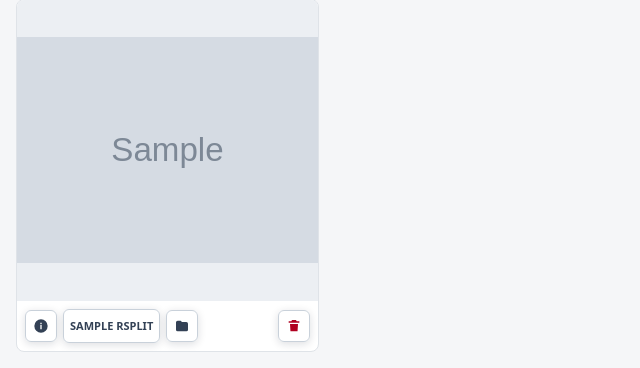
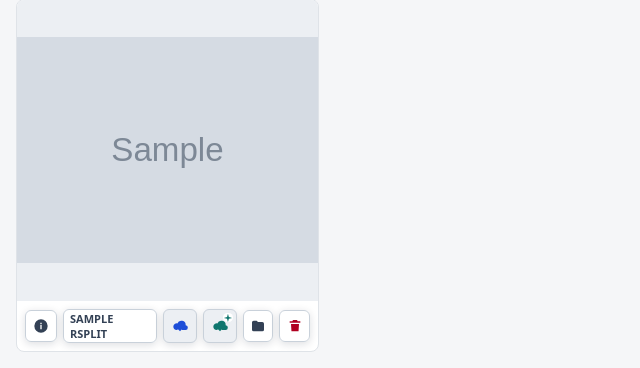
Before and after one commit to zoec98/imagegen-replicate, a Flask app: template src/imagegen/templates/index.html in a window 1280 px wide. Shown: the part 683-1051 px from the top of the page, without its empty margins (0-640 px from the left). Run offline with Flask 3, Linux system fonts and the light colour scheme; the template is opened without the code that fills it: most values are stand-ins (such as "Sample title", 1, 10 or a date in 2020); grey boxes marked "Sample" are stand-in pictures; parts of the project's set-up code (start-up, migrations or seed data) failed here and were passed over.

Commit message:
Ticket 14: Gallery Download Controls And Icons
- Add explicit normal download and clean download controls to each gallery item.
- Normal download uses a cloud-with-down-arrow icon.
- Clean download uses the same cloud-with-down-arrow icon with a small sparkle
  overlay offset to the right.
- Do not use disk icons for these actions.
- Keep current gallery actions compact and touch-friendly.
- Keep trash spacing and two-step delete behavior intact.
- Implement controls in both server-rendered gallery markup and JavaScript
  gallery refresh rendering.

```diff
--- a/src/imagegen/api_routes.py
+++ b/src/imagegen/api_routes.py
@@ -303,6 +303,11 @@ def _gallery_image_json(app: Flask, image: GalleryImage) -> dict[str, str | None
     payload = {
         "filename": image.filename,
         "url": image.url,
+        "download_url": url_for("image_download", filename=image.filename),
+        "clean_download_url": url_for(
+            "image_download_clean",
+            filename=image.filename,
+        ),
         "delete_url": url_for("api_delete_image", filename=image.filename),
         "metadata_url": image.metadata_url,
         "content_type": image.content_type,
--- a/src/imagegen/static/app.css
+++ b/src/imagegen/static/app.css
@@ -487,6 +487,8 @@ select {
 
 .gallery-action {
   padding: 0;
+  position: relative;
+  text-decoration: none;
   width: 2rem;
 }
 
@@ -500,6 +502,31 @@ select {
 .gallery-action:disabled {
   color: #94a3b8;
   cursor: not-allowed;
+}
+
+.gallery-action[aria-disabled="true"] {
+  color: #94a3b8;
+  cursor: not-allowed;
+  pointer-events: none;
+}
+
+.gallery-download {
+  color: #1d4ed8;
+}
+
+.gallery-download-clean {
+  color: #0f766e;
+  overflow: visible;
+}
+
+.gallery-download-clean .sparkle {
+  background: #ffffff;
+  border-radius: 999px;
+  height: 0.62rem;
+  position: absolute;
+  right: 0.18rem;
+  top: 0.18rem;
+  width: 0.62rem;
 }
 
 .gallery-delete {
--- a/src/imagegen/templates/index.html
+++ b/src/imagegen/templates/index.html
@@ -200,6 +200,27 @@
                 </svg>
               </button>
               {% endif %}
+              <a
+                class="gallery-action gallery-download"
+                href="{{ url_for('image_download', filename=image.filename) }}"
+                aria-label="Download {{ image.filename }}"
+              >
+                <svg aria-hidden="true" viewBox="0 0 24 24">
+                  <path d="M7 18a5 5 0 1 1 1-9.9A6.5 6.5 0 0 1 20.5 11 3.5 3.5 0 0 1 20 18h-5v-4h3l-6 6-6-6h3V9h4v5h3z"/>
+                </svg>
+              </a>
+              <a
+                class="gallery-action gallery-download-clean"
+                href="{{ url_for('image_download_clean', filename=image.filename) }}"
+                aria-label="Download clean {{ image.filename }}"
+              >
+                <svg aria-hidden="true" viewBox="0 0 24 24">
+                  <path d="M7 18a5 5 0 1 1 1-9.9A6.5 6.5 0 0 1 20.5 11 3.5 3.5 0 0 1 20 18h-5v-4h3l-6 6-6-6h3V9h4v5h3z"/>
+                </svg>
+                <svg class="sparkle" aria-hidden="true" viewBox="0 0 24 24">
+                  <path d="M12 2l2.2 7.8L22 12l-7.8 2.2L12 22l-2.2-7.8L2 12l7.8-2.2z"/>
+                </svg>
+              </a>
               <button
                 class="gallery-action gallery-load"
                 type="button"
```
Also changed, not shown: src/imagegen/static/app.js (+55 -1 lines), tests/test_app.py (+12 -0 lines).
